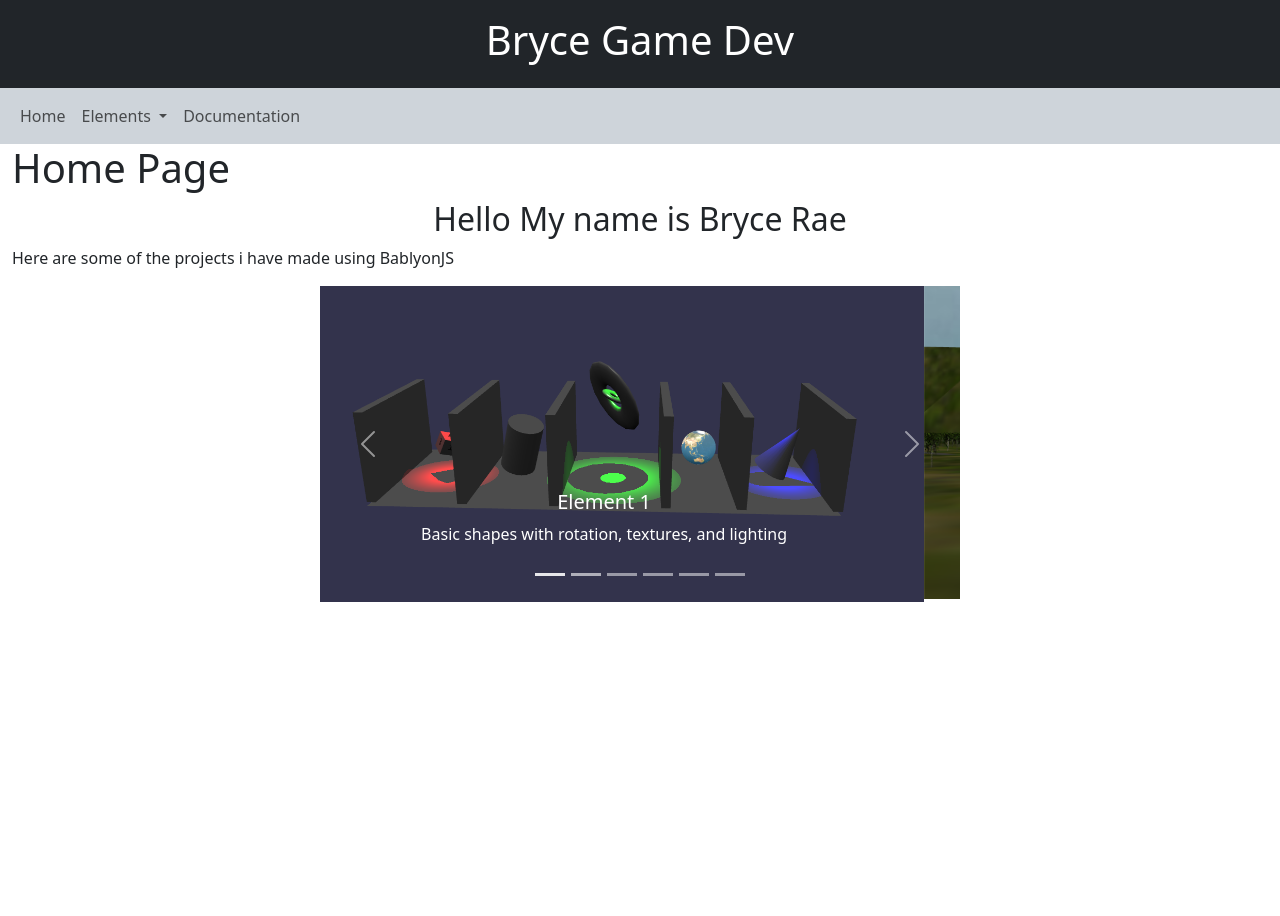
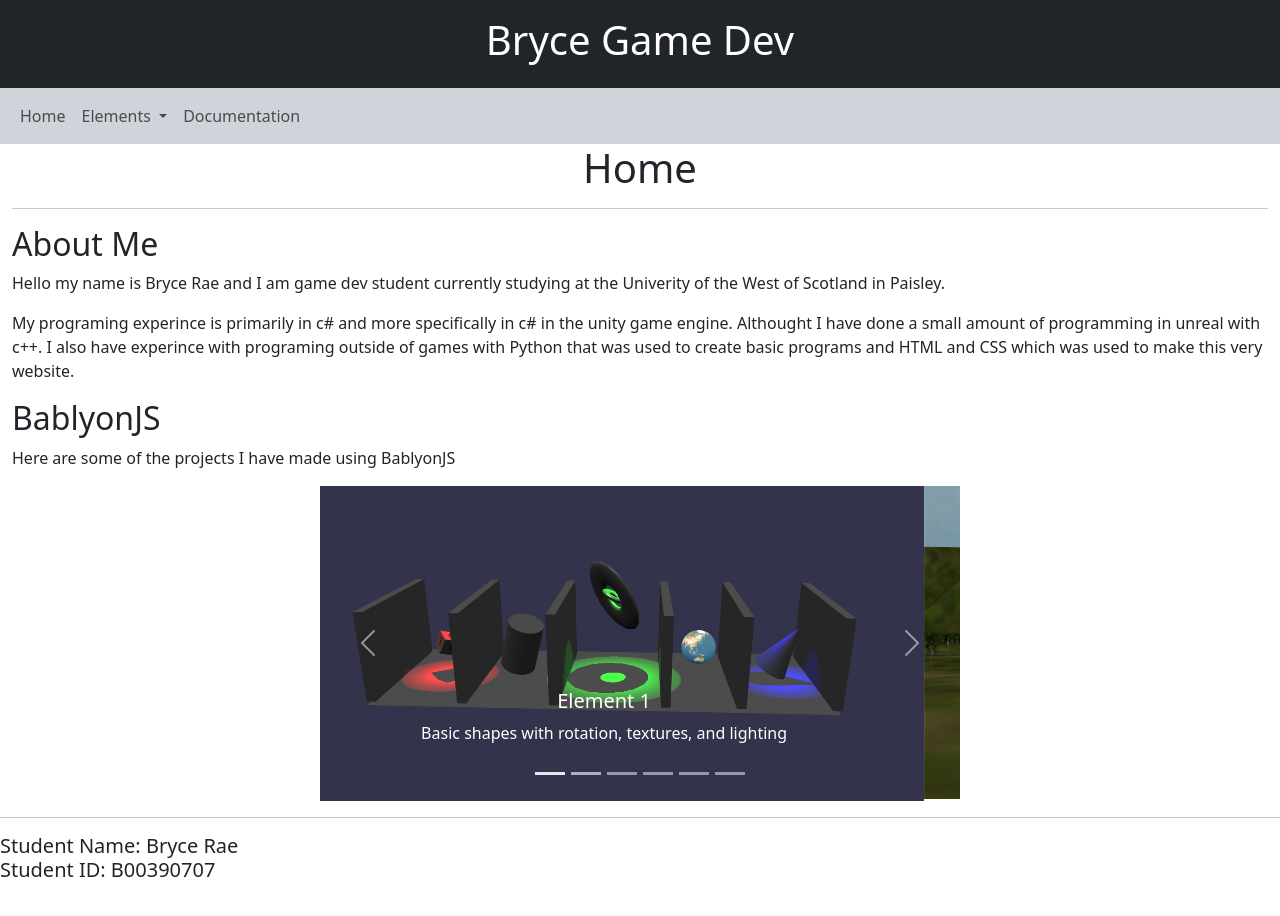
Before and after one commit to Br9766672/BablyonJSdev, a website built with Vite: page BablyonProj/index.html in a window 1280 px wide. Shown: the top 916 px of the page. Built offline with nearby package versions, Linux system fonts and the light colour scheme; what @babylonjs/core would draw is missing.

Commit message:
Update index.html

```diff
--- a/BablyonProj/index.html
+++ b/BablyonProj/index.html
@@ -42,9 +42,14 @@
 
           </nav>
           <div class="container-fluid">
-            <h1> Home Page</h1>
-              <H2 class = "text-center"> Hello My name is Bryce Rae</H2>
-              <p> Here are some of the projects i have made using BablyonJS </p>
+            <h1 style="text-align: center;">Home</h1> <hr>
+              <H2> About Me</H2>
+              <p> Hello my name is Bryce Rae and I am game dev student currently studying at the Univerity of the West of Scotland in Paisley.</p>
+              <p> My programing experince is primarily in c#  and more specifically in c# in the unity game engine. Althought I have done a small amount of programming in unreal with c++.
+                  I also have experince with programing outside of games with Python that was used to create basic programs and HTML and CSS which was used to make this very website.
+              </p>
+              <H2> BablyonJS</H2>
+              <p> Here are some of the projects I have made using BablyonJS </p>
           </div>
              <!--CAROUSEL-->
           <div id="carouselExampleCaptions" class="carousel slide" data-bs-ride="carousel" style="height: 50%; width: 50%; align-items: center;margin-left: auto;margin-right: auto;">
@@ -112,6 +117,11 @@
               <span class="visually-hidden">Next</span>
             </button>
           </div>
+
     </body>
+    <footer>
+      <hr>
+     <h5>Student Name: Bryce Rae <br> Student ID: B00390707 </h5>
+    </footer>
 </html>
 <script type="module" src="./src/index.ts"></script>
```
